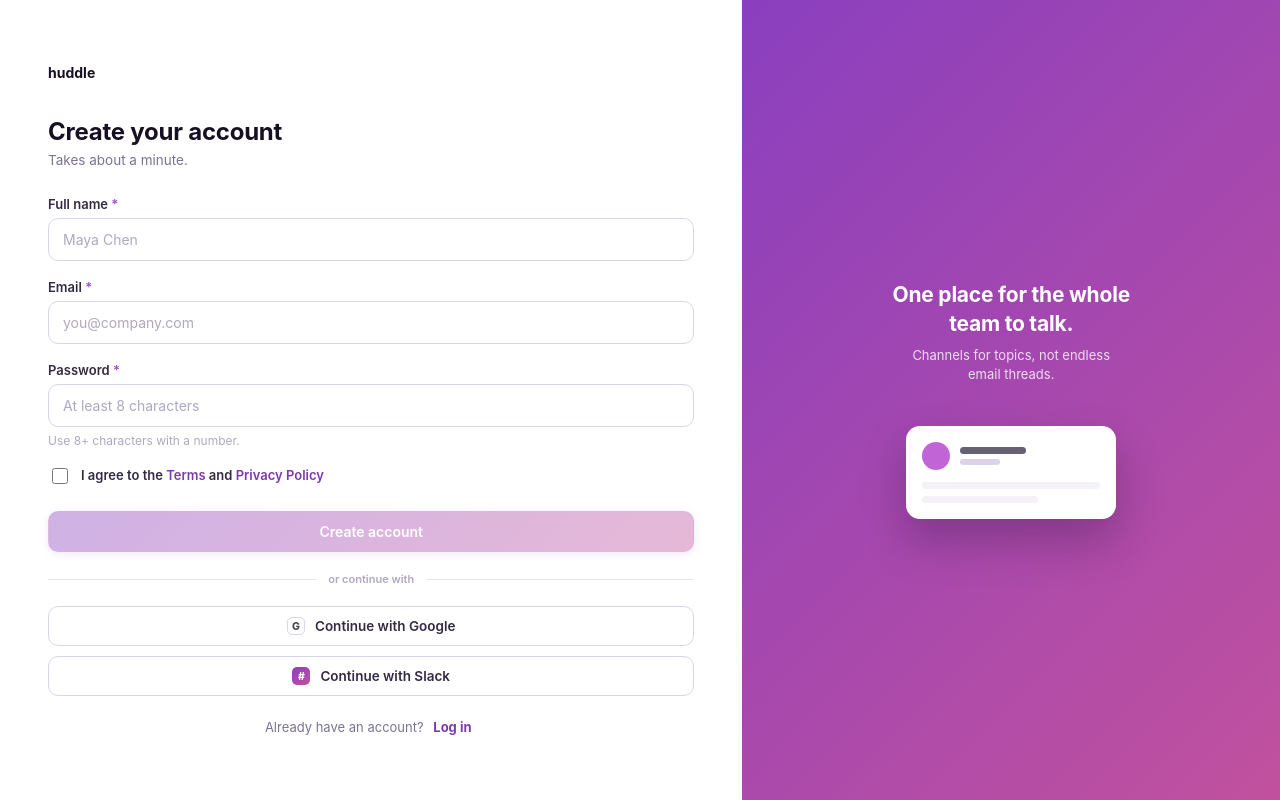
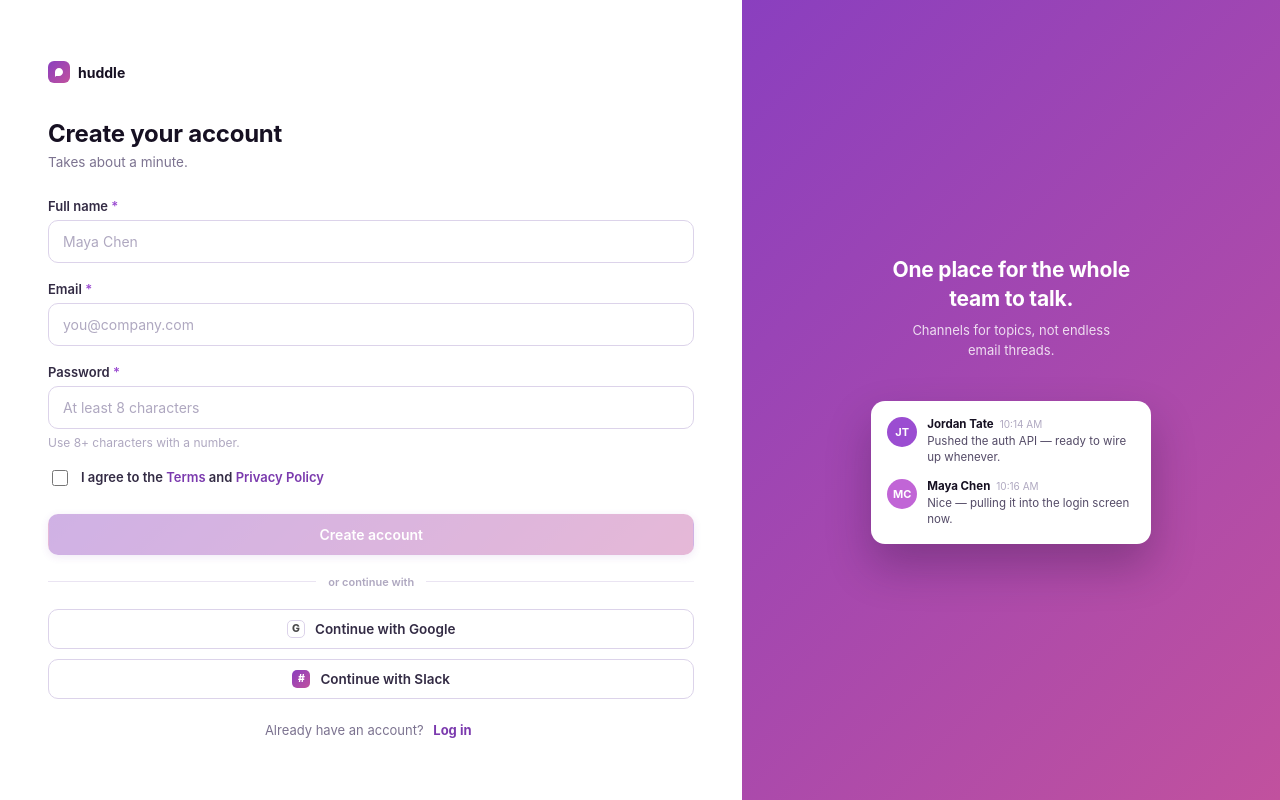
Before and after one commit to rayogaga456-droid/Huddle, a React (Vite) app: page / in a window 1280 px wide. Built offline with nearby package versions, Linux system fonts and the light colour scheme; no server answers.

Commit message:
Add real logo mark and chat message illustration

```diff
--- a/src/App.css
+++ b/src/App.css
@@ -79,6 +79,22 @@ input {
   font-size: 14px;
   font-weight: 650;
   color: var(--text-primary-1);
+}
+
+.mini-brand .mark {
+  width: 22px;
+  height: 22px;
+  border-radius: 6px;
+  background: var(--brand-gradient);
+  display: flex;
+  align-items: center;
+  justify-content: center;
+  flex-shrink: 0;
+}
+
+.mini-brand .mark svg {
+  width: 12px;
+  height: 12px;
 }
 
 /* ========= HEADING ========= */
@@ -411,55 +427,63 @@ input {
 }
 
 .illus-card {
-  width: 210px;
+  width: 280px;
   background: #fff;
   border-radius: 14px;
   padding: 16px;
   box-shadow: 0 22px 44px rgba(30, 10, 45, 0.28);
   text-align: left;
+  display: flex;
+  flex-direction: column;
+  gap: 14px;
 }
 
-.illus-card .row {
+.msg-row {
+  display: flex;
+  gap: 10px;
+  align-items: flex-start;
+}
+
+.msg-avatar {
+  width: 30px;
+  height: 30px;
+  border-radius: 50%;
+  flex-shrink: 0;
   display: flex;
   align-items: center;
-  gap: 10px;
-  margin-bottom: 12px;
+  justify-content: center;
+  color: #fff;
+  font-size: 11px;
+  font-weight: 700;
 }
 
-.illus-card .av {
-  width: 28px;
-  height: 28px;
-  border-radius: 50%;
-  background: var(--brand-400);
-  flex-shrink: 0;
+.msg-content {
+  flex: 1;
+  min-width: 0;
 }
 
-.illus-card .who .l1 {
-  width: 66px;
-  height: 7px;
-  border-radius: 4px;
-  background: var(--text-primary-2);
-  opacity: 0.75;
-  margin-bottom: 5px;
+.msg-top {
+  display: flex;
+  align-items: baseline;
+  gap: 6px;
+  margin-bottom: 2px;
 }
 
-.illus-card .who .l2 {
-  width: 40px;
-  height: 6px;
-  border-radius: 4px;
-  background: var(--border-default);
+.msg-name {
+  font-size: 11.5px;
+  font-weight: 650;
+  color: var(--text-primary-1);
 }
 
-.illus-card .msgline {
-  height: 7px;
-  border-radius: 4px;
-  background: var(--bg-sunken);
-  margin-bottom: 7px;
+.msg-time {
+  font-size: 10px;
+  color: var(--text-tertiary);
 }
 
-.illus-card .msgline.short {
-  width: 65%;
-  margin-bottom: 0;
+.msg-text {
+  font-size: 11.5px;
+  line-height: 1.4;
+  color: var(--text-primary-3);
 }
 
 /* ========= RESPONSIVE ========= */
--- a/src/App.tsx
+++ b/src/App.tsx
@@ -112,6 +112,14 @@ function App() {
     <div className="auth-screen">
       <div className="auth-form-col">
         <div className="mini-brand">
+          <div className="mark">
+            <svg viewBox="0 0 24 24" fill="none">
+              <path
+                d="M4 12C4 7.58 7.58 4 12 4C16.42 4 20 7.58 20 12C20 16.42 16.42 20 12 20H6L4 22V12Z"
+                fill="white"
+              />
+            </svg>
+          </div>
           <span>huddle</span>
         </div>
 
@@ -252,15 +260,30 @@ function App() {
           </p>
         </div>
         <div className="illus-card">
-          <div className="row">
-            <div className="av" />
-            <div className="who">
-              <div className="l1" />
-              <div className="l2" />
+          <div className="msg-row">
+            <div className="msg-avatar" style={{ background: "var(--brand-500)" }}>
+              JT
+            </div>
+            <div className="msg-content">
+              <div className="msg-top">
+                <span className="msg-name">Jordan Tate</span>
+                <span className="msg-time">10:14 AM</span>
+              </div>
+              <div className="msg-text">Pushed the auth API — ready to wire up whenever.</div>
             </div>
           </div>
-          <div className="msgline" />
-          <div className="msgline short" />
+          <div className="msg-row">
+            <div className="msg-avatar" style={{ background: "var(--brand-400)" }}>
+              MC
+            </div>
+            <div className="msg-content">
+              <div className="msg-top">
+                <span className="msg-name">Maya Chen</span>
+                <span className="msg-time">10:16 AM</span>
+              </div>
+              <div className="msg-text">Nice — pulling it into the login screen now.</div>
+            </div>
+          </div>
         </div>
       </div>
     </div>
```
